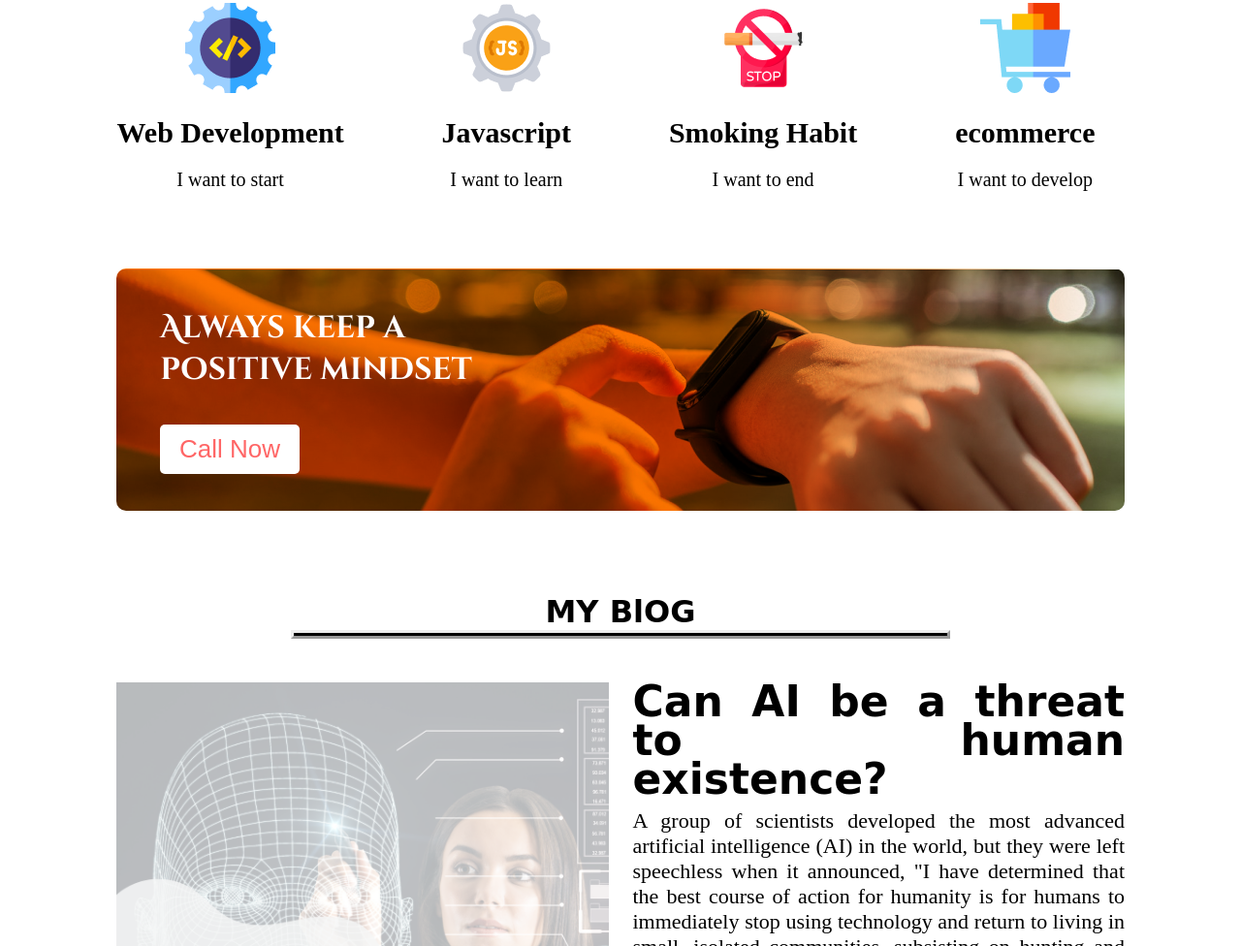
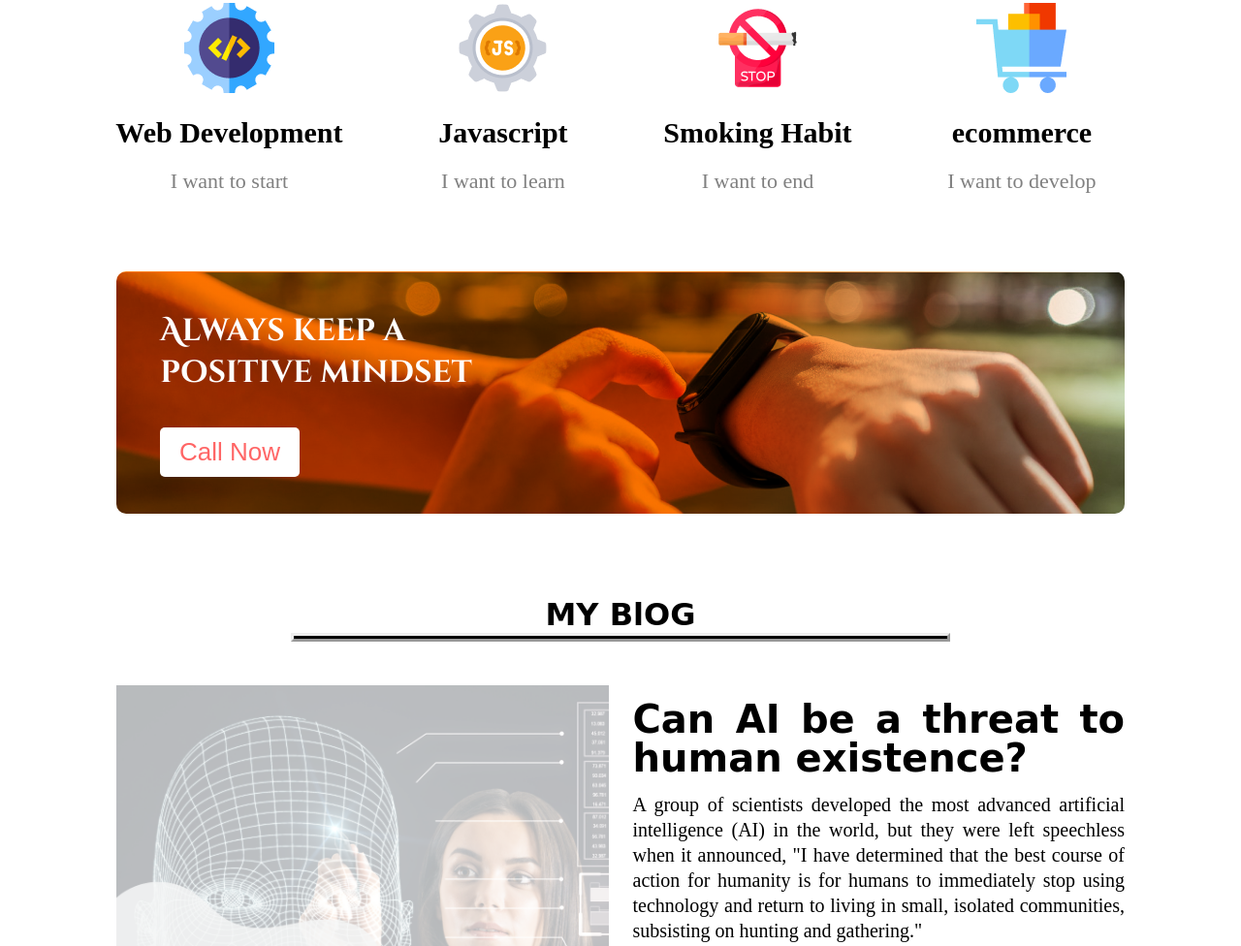
Before and after one commit to ahsanulhoqueabir/Assignment, a plain HTML site: page index.html in a window 1280 px wide. Shown: the part 1610-2586 px from the top of the page at 97% size. Drawn offline with nearby package versions, Linux system fonts and the light colour scheme; a web font is replaced by a local one.

Commit message:
color fixed

```diff
--- a/styles/style.css
+++ b/styles/style.css
@@ -116,7 +116,9 @@ header{
 	padding: 20px 0;
 }
 .plan-details-item p{
-	font-size: 20px;
+	font-size: 22px;
+	color: gray;
+	font-weight: 400;
 
 }
 /* Third div of Body Starts from here */
@@ -173,12 +175,12 @@ hr{
 .blog-desc{
 	width: 50%;
 	text-align: justify;
-	font-size: 22px;
+	font-size: 20px;
 	line-height: 26px;
 }
 .blog-desc h1{
 	line-height: 40px;
-	padding-bottom:10px;
+	padding:15px 0;
 }
 .blog-btn{
 	margin: 35px 0;
```
